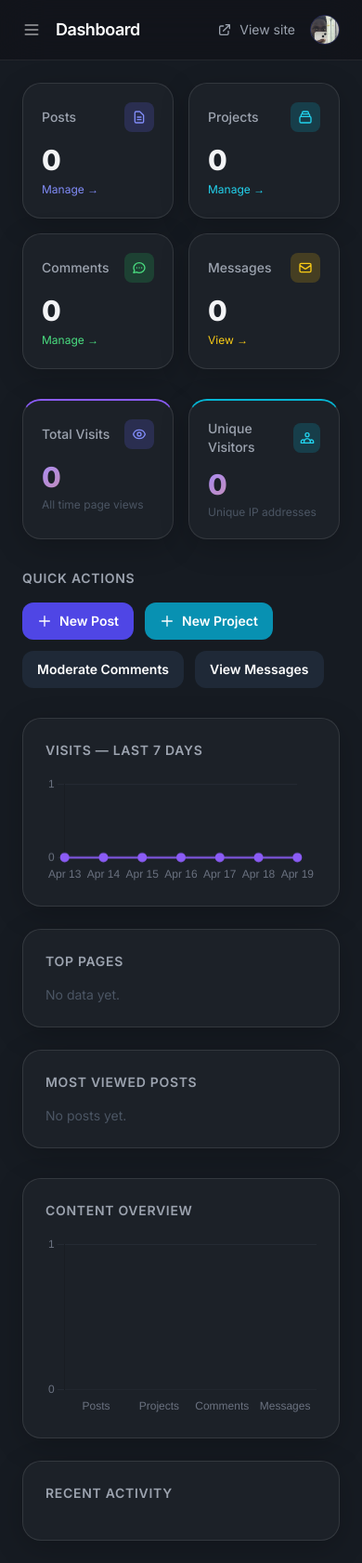
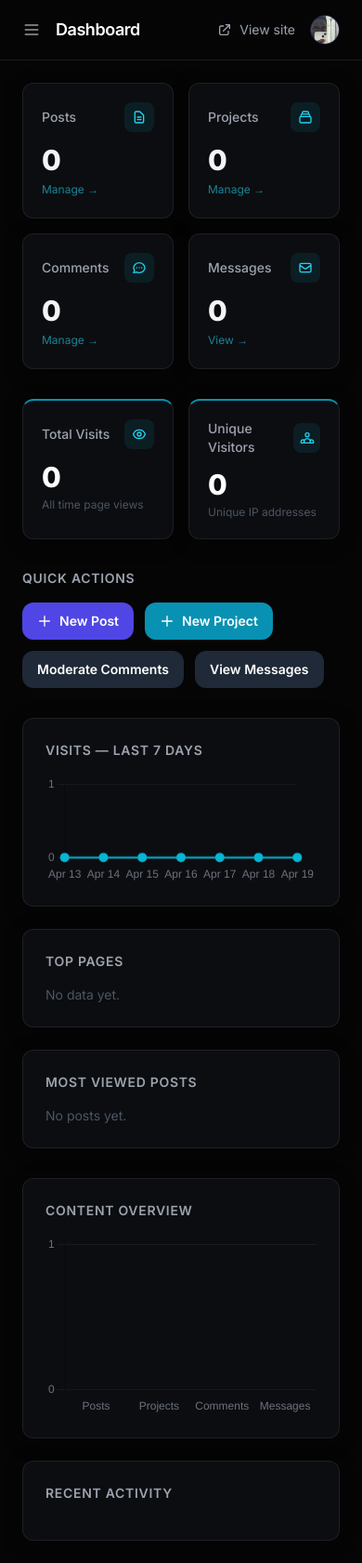
Before and after one commit to BayoJohn/Porfoli-website, a Flask app: page /admin in a window 390 px wide. Shown: the whole page at 93% size. Run offline with Flask 3, Linux system fonts and the light colour scheme; the visitor is signed in with stand-in values (Sample User, id 1); some libraries are stand-ins or nearby versions.

Commit message:
style: comprehensive Admin Console UI overhaul and FE performance optimizations

```diff
--- a/app/templates/admin_base.html
+++ b/app/templates/admin_base.html
@@ -8,50 +8,55 @@
     <script src="https://cdn.jsdelivr.net/npm/chart.js"></script>
     <link href="https://fonts.googleapis.com/css2?family=Inter:wght@400;500;600;700;800&display=swap" rel="stylesheet">
     <style>
+        :root {
+            --cyan: #06b6d4;
+            --cyan-dark: #0891b2;
+            --bg-dark: #050505;
+            --card-dark: #0c0d10;
+            --border: rgba(255,255,255,0.08);
+        }
+
         body {
             font-family: 'Inter', sans-serif;
-            background: #161B22;
+            background: var(--bg-dark);
             color: #f1f5f9;
         }
         .gradient-text {
-            background: linear-gradient(135deg, #a78bfa, #fb923c);
-            -webkit-background-clip: text;
-            background-clip: text;
-            -webkit-text-fill-color: transparent;
+            color: var(--cyan);
         }
-        .gradient-bg { background: linear-gradient(135deg, #8b5cf6, #fb923c); }
+        .gradient-bg { background: var(--cyan); }
         .sidebar { transition: width 0.3s ease; }
         .sidebar.collapsed { width: 72px; }
         .sidebar.collapsed .label { display: none; }
         .sidebar.collapsed .logo-text { display: none; }
 
         .nav-item { transition: background 0.2s ease, color 0.2s ease; }
-        .nav-item:hover { background: rgba(255,255,255,0.1); color: white; }
-        .nav-item.active { background: rgba(139,92,246,0.2); color: #a78bfa; border-right: 3px solid #8b5cf6; }
-        .nav-item.active .nav-icon { color: #a78bfa; }
+        .nav-item:hover { background: rgba(255,255,255,0.05); color: white; }
+        .nav-item.active { background: rgba(6,182,212,0.1); color: var(--cyan); border-right: 3px solid var(--cyan); }
+        .nav-item.active .nav-icon { color: var(--cyan); }
 
         #main-content { transition: margin-left 0.3s ease; }
 
-        /* Glass Panel */
+        /* Obsidian Card */
         .glass-panel {
-            background: #1C2128;
-            border: 1px solid rgba(255,255,255,0.1);
-            border-radius: 20px;
-            box-shadow: 0 8px 32px rgba(0,0,0,0.2);
+            background: var(--card-dark);
+            border: 1px solid var(--border);
+            border-radius: 12px;
+            box-shadow: 0 4px 20px rgba(0,0,0,0.4);
         }
     </style>
 </head>
 <body class="min-h-screen flex text-gray-100">
 
     <!-- Sidebar -->
-    <aside id="sidebar" class="sidebar fixed top-0 left-0 h-full w-64 z-50 flex flex-col -translate-x-full lg:translate-x-0 transition-transform duration-300" style="background:rgba(20,20,30,0.4); backdrop-filter:blur(24px); border-right:1px solid rgba(255,255,255,0.1);">
+    <aside id="sidebar" class="sidebar fixed top-0 left-0 h-full w-64 z-50 flex flex-col -translate-x-full lg:translate-x-0 transition-transform duration-300" style="background:#0a0a0a; border-right:1px solid var(--border);">
 
         <!-- Logo -->
         <div class="flex items-center gap-3 px-5 py-5 border-b border-[rgba(255,255,255,0.08)]">
-            <div class="w-8 h-8 rounded-lg gradient-bg flex items-center justify-center text-white font-bold text-sm shrink-0 shadow-[0_0_15px_rgba(139,92,246,0.5)]">SB</div>
+            <div class="w-8 h-8 rounded-lg gradient-bg flex items-center justify-center text-white font-bold text-sm shrink-0 shadow-[0_0_15px_rgba(6,182,212,0.3)]">SB</div>
             <div class="logo-text">
-                <p class="font-bold text-sm">Stacked<span style="color:#fb923c;font-weight:400;">ByBayo</span>.</p>
-                <p class="text-[rgba(255,255,255,0.5)] text-xs">Admin Console</p>
+                <p class="font-bold text-sm">Stacked<span style="color:var(--cyan);font-weight:400;">ByBayo</span>.</p>
+                <p class="text-[rgba(255,255,255,0.4)] text-xs uppercase tracking-widest font-bold">Admin Console</p>
             </div>
         </div>
 
@@ -148,7 +153,7 @@
     <div id="main-content" class="flex-1 lg:ml-64 min-h-screen flex flex-col transition-all duration-300">
 
         <!-- Top bar -->
-        <header class="sticky top-0 z-40 px-6 py-4 flex items-center justify-between" style="background:rgba(15,15,20,0.5); backdrop-filter:blur(24px); border-bottom:1px solid rgba(255,255,255,0.08);">
+        <header class="sticky top-0 z-40 px-6 py-4 flex items-center justify-between" style="background:#050505; border-bottom:1px solid var(--border);">
             <div class="flex items-center gap-4">
                 <button id="toggle-sidebar" class="text-[rgba(255,255,255,0.6)] hover:text-white transition">
                     <svg class="w-5 h-5" fill="none" viewBox="0 0 24 24" stroke="currentColor">
--- a/app/templates/admin_dashboard.html
+++ b/app/templates/admin_dashboard.html
@@ -10,82 +10,82 @@
         <div class="glass-panel p-5">
             <div class="flex items-center justify-between mb-3">
                 <p class="text-gray-400 text-sm font-medium">Posts</p>
-                <div class="w-8 h-8 bg-indigo-500/20 rounded-lg flex items-center justify-center">
-                    <svg class="w-4 h-4 text-indigo-400" fill="none" viewBox="0 0 24 24" stroke="currentColor">
+                <div class="w-8 h-8 bg-cyan-500/10 rounded-lg flex items-center justify-center">
+                    <svg class="w-4 h-4 text-cyan-400" fill="none" viewBox="0 0 24 24" stroke="currentColor">
                         <path stroke-linecap="round" stroke-linejoin="round" stroke-width="2" d="M9 12h6m-6 4h6m2 5H7a2 2 0 01-2-2V5a2 2 0 012-2h5.586a1 1 0 01.707.293l5.414 5.414a1 1 0 01.293.707V19a2 2 0 01-2 2z"/>
                     </svg>
                 </div>
             </div>
             <p class="text-3xl font-extrabold">{{ stats.posts }}</p>
-            <a href="/admin/posts" class="text-indigo-400 text-xs mt-1 inline-block hover:underline">Manage →</a>
+            <a href="/admin/posts" class="text-cyan-400/60 text-xs mt-1 inline-block hover:text-cyan-400 transition hover:underline">Manage &rarr;</a>
         </div>
 
         <div class="glass-panel p-5">
             <div class="flex items-center justify-between mb-3">
                 <p class="text-gray-400 text-sm font-medium">Projects</p>
-                <div class="w-8 h-8 bg-cyan-500/20 rounded-lg flex items-center justify-center">
+                <div class="w-8 h-8 bg-cyan-500/10 rounded-lg flex items-center justify-center">
                     <svg class="w-4 h-4 text-cyan-400" fill="none" viewBox="0 0 24 24" stroke="currentColor">
                         <path stroke-linecap="round" stroke-linejoin="round" stroke-width="2" d="M19 11H5m14 0a2 2 0 012 2v6a2 2 0 01-2 2H5a2 2 0 01-2-2v-6a2 2 0 012-2m14 0V9a2 2 0 00-2-2M5 11V9a2 2 0 012-2m0 0V5a2 2 0 012-2h6a2 2 0 012 2v2M7 7h10"/>
                     </svg>
                 </div>
             </div>
             <p class="text-3xl font-extrabold">{{ stats.projects }}</p>
-            <a href="/admin/projects" class="text-cyan-400 text-xs mt-1 inline-block hover:underline">Manage →</a>
+            <a href="/admin/projects" class="text-cyan-400/60 text-xs mt-1 inline-block hover:text-cyan-400 transition hover:underline">Manage &rarr;</a>
         </div>
 
         <div class="glass-panel p-5">
             <div class="flex items-center justify-between mb-3">
                 <p class="text-gray-400 text-sm font-medium">Comments</p>
-                <div class="w-8 h-8 bg-green-500/20 rounded-lg flex items-center justify-center">
-                    <svg class="w-4 h-4 text-green-400" fill="none" viewBox="0 0 24 24" stroke="currentColor">
+                <div class="w-8 h-8 bg-cyan-500/10 rounded-lg flex items-center justify-center">
+                    <svg class="w-4 h-4 text-cyan-400" fill="none" viewBox="0 0 24 24" stroke="currentColor">
                         <path stroke-linecap="round" stroke-linejoin="round" stroke-width="2" d="M8 12h.01M12 12h.01M16 12h.01M21 12c0 4.418-4.03 8-9 8a9.863 9.863 0 01-4.255-.949L3 20l1.395-3.72C3.512 15.042 3 13.574 3 12c0-4.418 4.03-8 9-8s9 3.582 9 8z"/>
                     </svg>
                 </div>
             </div>
             <p class="text-3xl font-extrabold">{{ stats.comments }}</p>
-            <a href="/admin/comments" class="text-green-400 text-xs mt-1 inline-block hover:underline">Manage →</a>
+            <a href="/admin/comments" class="text-cyan-400/60 text-xs mt-1 inline-block hover:text-cyan-400 transition hover:underline">Manage &rarr;</a>
         </div>
 
         <div class="glass-panel p-5">
             <div class="flex items-center justify-between mb-3">
                 <p class="text-gray-400 text-sm font-medium">Messages</p>
-                <div class="w-8 h-8 bg-yellow-500/20 rounded-lg flex items-center justify-center">
-                    <svg class="w-4 h-4 text-yellow-400" fill="none" viewBox="0 0 24 24" stroke="currentColor">
+                <div class="w-8 h-8 bg-cyan-500/10 rounded-lg flex items-center justify-center">
+                    <svg class="w-4 h-4 text-cyan-400" fill="none" viewBox="0 0 24 24" stroke="currentColor">
                         <path stroke-linecap="round" stroke-linejoin="round" stroke-width="2" d="M3 8l7.89 5.26a2 2 0 002.22 0L21 8M5 19h14a2 2 0 002-2V7a2 2 0 00-2-2H5a2 2 0 00-2 2v10a2 2 0 002 2z"/>
                     </svg>
                 </div>
             </div>
             <p class="text-3xl font-extrabold">{{ stats.messages }}</p>
-            <a href="/admin/messages" class="text-yellow-400 text-xs mt-1 inline-block hover:underline">View →</a>
+            <a href="/admin/messages" class="text-cyan-400/60 text-xs mt-1 inline-block hover:text-cyan-400 transition hover:underline">View &rarr;</a>
         </div>
     </div>
 
     <!-- Analytics cards -->
     <div class="grid grid-cols-2 gap-4 mb-8">
-        <div class="glass-panel p-5" style="border-top:2px solid #8b5cf6;">
+        <div class="glass-panel p-5" style="border-top:2px solid var(--cyan-dark);">
             <div class="flex items-center justify-between mb-3">
                 <p class="text-gray-400 text-sm font-medium">Total Visits</p>
-                <div class="w-8 h-8 bg-indigo-500/20 rounded-lg flex items-center justify-center">
-                    <svg class="w-4 h-4 text-indigo-400" fill="none" viewBox="0 0 24 24" stroke="currentColor">
+                <div class="w-8 h-8 bg-cyan-500/10 rounded-lg flex items-center justify-center">
+                    <svg class="w-4 h-4 text-cyan-400" fill="none" viewBox="0 0 24 24" stroke="currentColor">
                         <path stroke-linecap="round" stroke-linejoin="round" stroke-width="2" d="M15 12a3 3 0 11-6 0 3 3 0 016 0z"/>
                         <path stroke-linecap="round" stroke-linejoin="round" stroke-width="2" d="M2.458 12C3.732 7.943 7.523 5 12 5c4.478 0 8.268 2.943 9.542 7-1.274 4.057-5.064 7-9.542 7-4.477 0-8.268-2.943-9.542-7z"/>
                     </svg>
                 </div>
             </div>
-            <p class="text-3xl font-extrabold gradient-text">{{ total_visits }}</p>
+            <p class="text-3xl font-extrabold text-white">{{ total_visits }}</p>
             <p class="text-gray-600 text-xs mt-1">All time page views</p>
         </div>
 
-        <div class="glass-panel p-5" style="border-top:2px solid #06b6d4;">
+        <div class="glass-panel p-5" style="border-top:2px solid var(--cyan-dark);">
             <div class="flex items-center justify-between mb-3">
                 <p class="text-gray-400 text-sm font-medium">Unique Visitors</p>
-                <div class="w-8 h-8 bg-cyan-500/20 rounded-lg flex items-center justify-center">
+                <div class="w-8 h-8 bg-cyan-500/10 rounded-lg flex items-center justify-center">
                     <svg class="w-4 h-4 text-cyan-400" fill="none" viewBox="0 0 24 24" stroke="currentColor">
                         <path stroke-linecap="round" stroke-linejoin="round" stroke-width="2" d="M17 20h5v-2a3 3 0 00-5.356-1.857M17 20H7m10 0v-2c0-.656-.126-1.283-.356-1.857M7 20H2v-2a3 3 0 015.356-1.857M7 20v-2c0-.656.126-1.283.356-1.857m0 0a5.002 5.002 0 019.288 0M15 7a3 3 0 11-6 0 3 3 0 016 0z"/>
                     </svg>
                 </div>
             </div>
-            <p class="text-3xl font-extrabold gradient-text">{{ unique_visitors }}</p>
+            <p class="text-3xl font-extrabold text-white">{{ unique_visitors }}</p>
             <p class="text-gray-600 text-xs mt-1">Unique IP addresses</p>
         </div>
     </div>
@@ -234,12 +234,12 @@
                 datasets: [{
                     label: 'Visits',
                     data: {{ daily_visits | tojson }},
-                    borderColor: '#8b5cf6',
-                    backgroundColor: 'rgba(139, 92, 246, 0.2)',
+                    borderColor: '#06b6d4',
+                    backgroundColor: 'rgba(6, 182, 212, 0.1)',
                     borderWidth: 2,
                     fill: true,
                     tension: 0.4,
-                    pointBackgroundColor: '#8b5cf6',
+                    pointBackgroundColor: '#06b6d4',
                     pointRadius: 4,
                 }]
             },
--- a/app/templates/admin_projects.html
+++ b/app/templates/admin_projects.html
@@ -52,7 +52,7 @@
                             <a href="/projects/{{ project.id }}" target="_blank"
                                 class="text-gray-500 hover:text-gray-300 text-sm transition">View</a>
                             <a href="/admin/project/{{ project.id }}/edit"
-                                class="text-indigo-400 hover:text-indigo-300 text-sm transition">Edit</a>
+                                class="text-cyan-400 hover:text-cyan-300 text-sm transition">Edit</a>
                             <form method="POST" action="/admin/project/{{ project.id }}/delete" class="inline">
                                 <button type="submit" onclick="return confirm('Delete this project?')"
                                     class="text-red-500 hover:text-red-400 text-sm transition">Delete</button>
--- a/app/templates/home.html
+++ b/app/templates/home.html
@@ -540,6 +540,7 @@
           <div style="height:240px;overflow:hidden;position:relative;">
             {% if project.image %}
             <img src="/static/uploads/{{ project.image }}" alt="{{ project.title }}"
+              loading="lazy" decoding="async"
               style="width:100%;height:100%;object-fit:cover;transition:transform 0.6s;">
             {% else %}
             <div
@@ -562,7 +563,7 @@
           <div style="padding:28px;flex:1;display:flex;flex-direction:column;">
             <h3 style="font-size:1.3rem;font-weight:800;color:#fff;margin-bottom:10px;">{{ project.title }}</h3>
             <p style="font-size:1rem;color:rgba(255,255,255,0.6);line-height:1.7;flex:1;margin-bottom:20px;">{{
-              project.description | striptags | truncate(110) }}</p>
+              project.description | replace('</p>', ' </p>') | replace('<br>', ' ') | striptags | truncate(110) }}</p>
             <div
               style="display:flex;justify-content:space-between;align-items:center;border-top:1px solid rgba(255,255,255,0.08);padding-top:18px;">
               <div style="display:flex;align-items:center;gap:10px;">
--- a/app/templates/projects.html
+++ b/app/templates/projects.html
@@ -98,7 +98,7 @@
         <!-- Image / Placeholder -->
         <div class="project-img-wrap">
           {% if project.image %}
-          <img src="/static/uploads/{{ project.image }}" alt="{{ project.title }}">
+          <img src="/static/uploads/{{ project.image }}" alt="{{ project.title }}" loading="lazy" decoding="async">
           {% else %}
           <div class="project-placeholder">🚀</div>
           {% endif %}
@@ -118,7 +118,7 @@
         <div style="padding: clamp(24px, 4vw, 40px); flex:1; display:flex; flex-direction:column; position:relative; z-index:1;">
           <p class="project-num">PROJECT_{{ '%02d' % loop.index }}</p>
           <h3 style="font-size:clamp(1.2rem,3vw,1.6rem);font-weight:900;color:#fff;margin-bottom:14px;letter-spacing:-0.02em;line-height:1.2;">{{ project.title }}</h3>
-          <p style="font-size:1rem;color:rgba(255,255,255,0.4);line-height:1.7;flex:1;margin-bottom:28px;font-weight:500;">{{ project.description | striptags | truncate(130) }}</p>
+          <p style="font-size:1rem;color:rgba(255,255,255,0.4);line-height:1.7;flex:1;margin-bottom:28px;font-weight:500;">{{ project.description | replace('</p>', ' </p>') | replace('<br>', ' ') | striptags | truncate(130) }}</p>
 
           <div style="display:flex;justify-content:space-between;align-items:center;padding-top:20px;border-top:1px solid rgba(255,255,255,0.04);">
             <div style="display:flex;align-items:center;gap:10px;">
```
Also changed, not shown: app/templates/admin_posts.html (+5 -5 lines), app/templates/admin_settings.html (+5 -5 lines).
